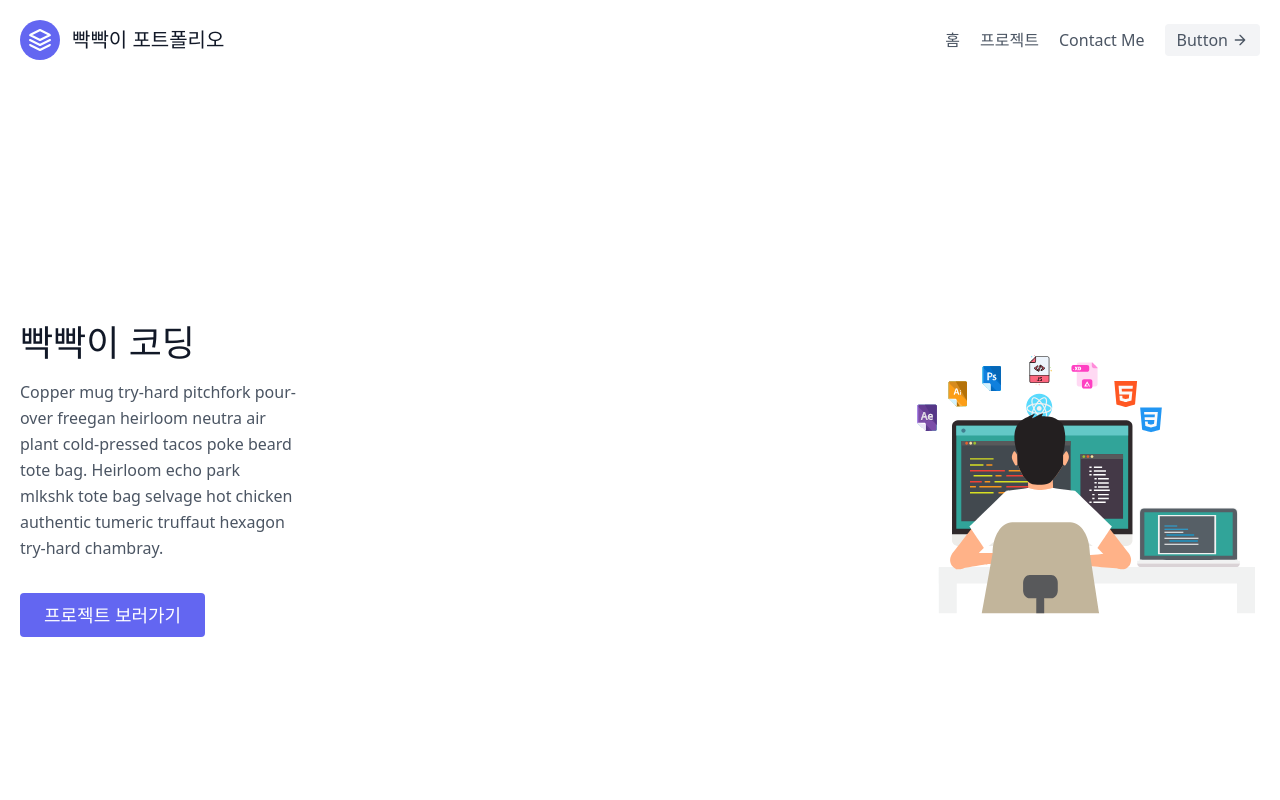
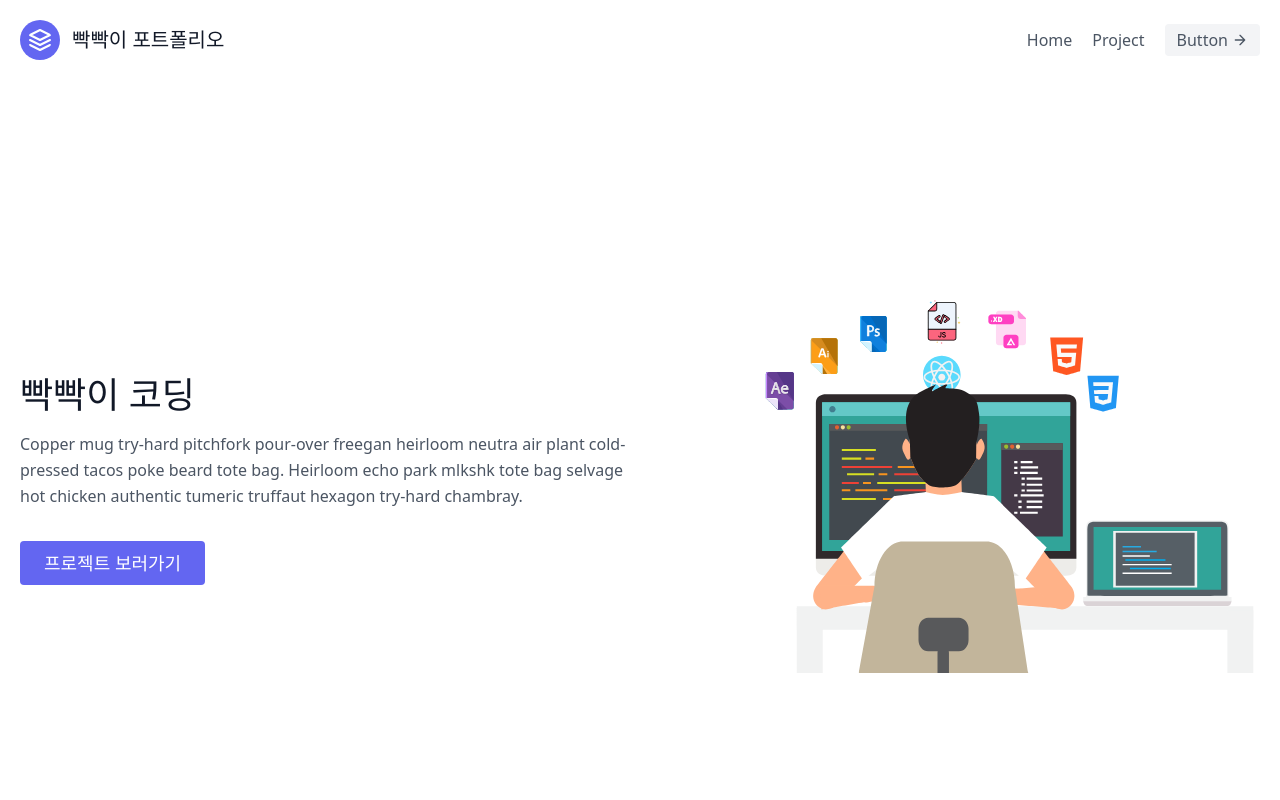
Before and after one commit to ajay8808/NextJS, a Next.js app: page / in a window 1280 px wide. Shown: the top 800 px of the page. Built offline with nearby package versions, Linux system fonts and the light colour scheme.

Commit message:
링크 수정

```diff
--- a/components/Home/hero.tsx
+++ b/components/Home/hero.tsx
@@ -1,3 +1,5 @@
+import Animation from "./animation";
+
 export default function name(params) {
   return(
     <>
@@ -12,7 +14,7 @@ export default function name(params) {
       </div>
     </div>
     <div className="lg:max-w-lg lg:w-full md:w-1/2 w-5/6">
-
+     <Animation/>
     </div>
 
     </>
--- a/components/header.tsx
+++ b/components/header.tsx
@@ -1,3 +1,6 @@
+
+import Link from 'next/link'
+
 export default function Header({children}){
   return(
     <>
@@ -11,9 +14,13 @@ export default function Header({children}){
       <span className="ml-3 text-xl">빡빡이 포트폴리오</span>
     </a>
     <nav className="md:ml-auto flex flex-wrap items-center text-base justify-center">
-      <a className="mr-5 hover:text-gray-900">홈</a>
-      <a className="mr-5 hover:text-gray-900">프로젝트</a>
-      <a className="mr-5 hover:text-gray-900">Contact Me</a>
+
+    <Link className="mr-5 hover:text-gray-900" href="/">
+    Home
+</Link>
+<Link className="mr-5 hover:text-gray-900" href="/projects">
+    Project
+</Link>
 
     </nav>
     <button className="inline-flex items-center bg-gray-100 border-0 py-1 px-3 focus:outline-none hover:bg-gray-200 rounded text-base mt-4 md:mt-0">Button
--- a/pages/index.tsx
+++ b/pages/index.tsx
@@ -2,7 +2,7 @@ import Head from "next/head";
 import Image from "next/image";
 import Layout from "../components/layout";
 import Hero from "../components/Home/hero";
-import Animation from "../components/Home/animation";
+
 
 export default function Home() {
   return (
@@ -10,7 +10,7 @@ export default function Home() {
       <section className="flex min-h-screen flex-col text-gray-600 items-center justify-center body-font">
         <div className="container mx-auto flex px-5 py-24 md:flex-row flex-col items-center">
           <Hero />
-          <Animation/>
+
         </div>
       </section>
     </Layout>
```
Also changed, not shown: pages/projects.tsx (renamed from pages/api/projects.tsx).
